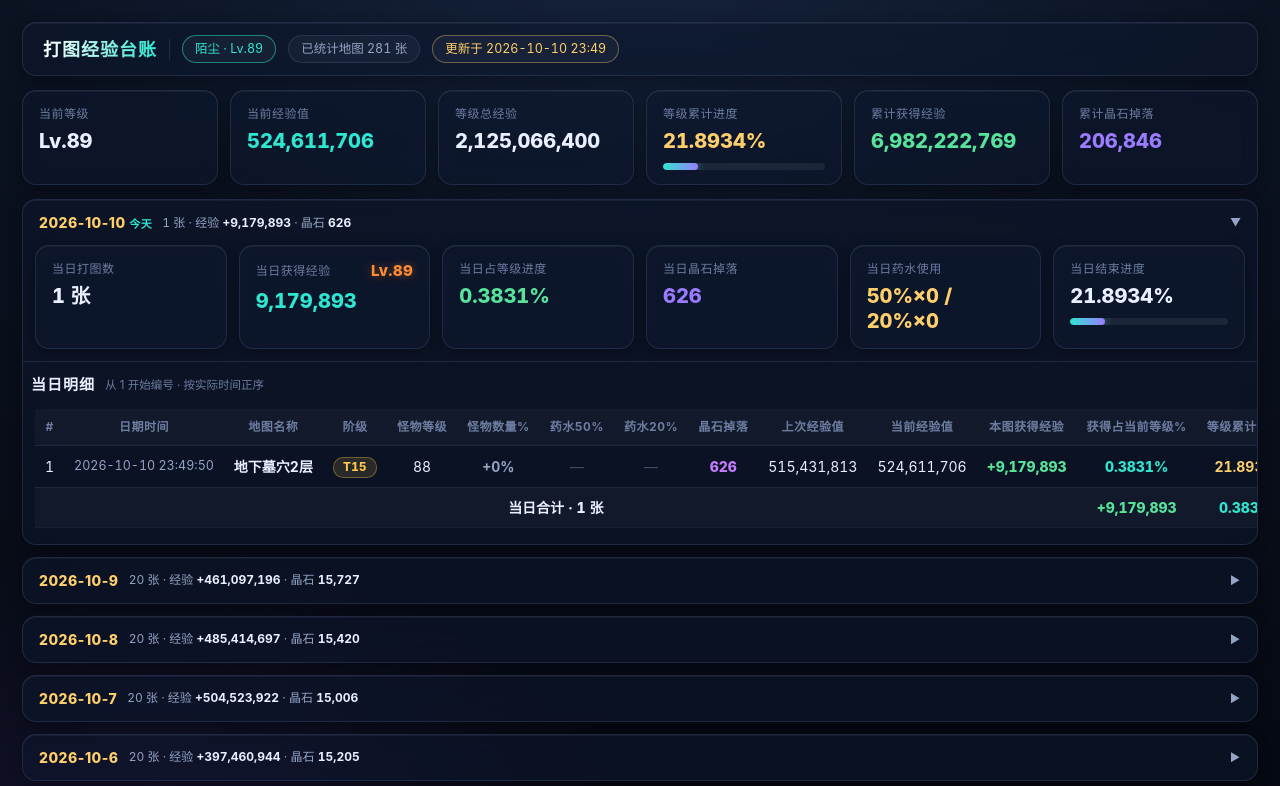
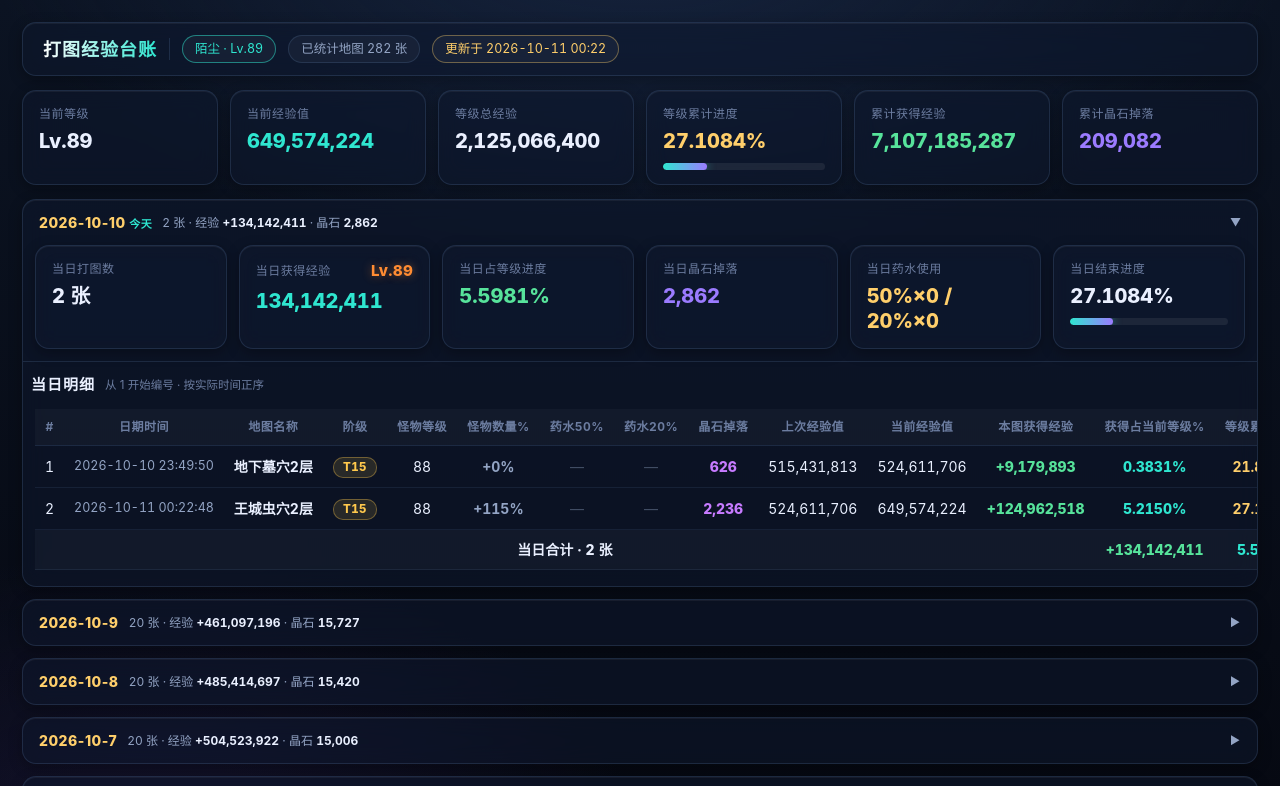
Before and after one commit to dycxlcvxv00/baozhan-game, a website: page index-xp.html in a window 1280 px wide. Shown: the top 786 px of the page. Drawn offline with Linux system fonts and the light colour scheme.

Commit message:
经验台账：新增第282条 T15王城虫穴2层 怪物88级 晶石2236 进度27.1084%

```diff
--- a/index-xp.html
+++ b/index-xp.html
@@ -294,7 +294,7 @@
 const LEVEL_TOTALS = { 86: 1999268000, 87: 2125066400, 88: 2260637300, 89: 2396208200 };
 const LEVEL_TOTAL  = LEVEL_TOTALS[87];   /* 当前等级（87）升级总经验 */
 const ltOf = r => LEVEL_TOTALS[r.level] || LEVEL_TOTAL;
-const UPDATED_AT  = '2026-10-10 23:49';
+const UPDATED_AT  = '2026-10-11 00:22';
 
 /* dt 为统计时刻，精确到分秒；
    #1 为 86 级首张统计图按 0 起点计；前两条分秒为补记时刻 */
@@ -1921,6 +1921,11 @@ const XP_RECORDS = [
     pot50:false, pot20:false, stones:626,
     prev:515431813, cur:524611706, note:'',
     affixes:['怪物所有抗性增加20%','怪物物理抗性增加35%','怪物闪电抗性增加30%','怪物闪电抗性增加30%','出现NPC-流浪铁匠','怪物免疫冰霜伤害'] },
+
+  { dt:'2026-10-11 00:22:48', role:'陌尘', level:89,
+    map:'王城虫穴2层', tier:'T15', mobLv:88, mobQty:115,
+    pot50:false, pot20:false, stones:2236,
+    prev:524611706, cur:649574224, note:'' },
 ];
 /* ============ 以下为渲染逻辑，通常不用改 ============ */
 
```
